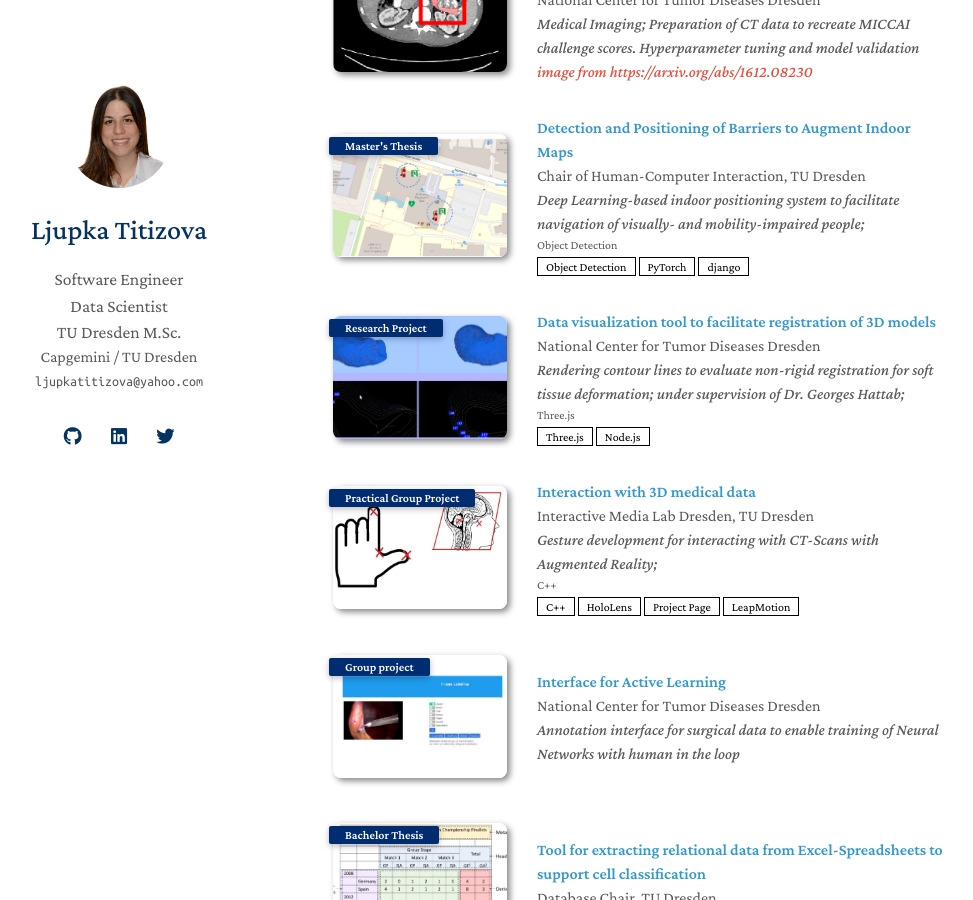
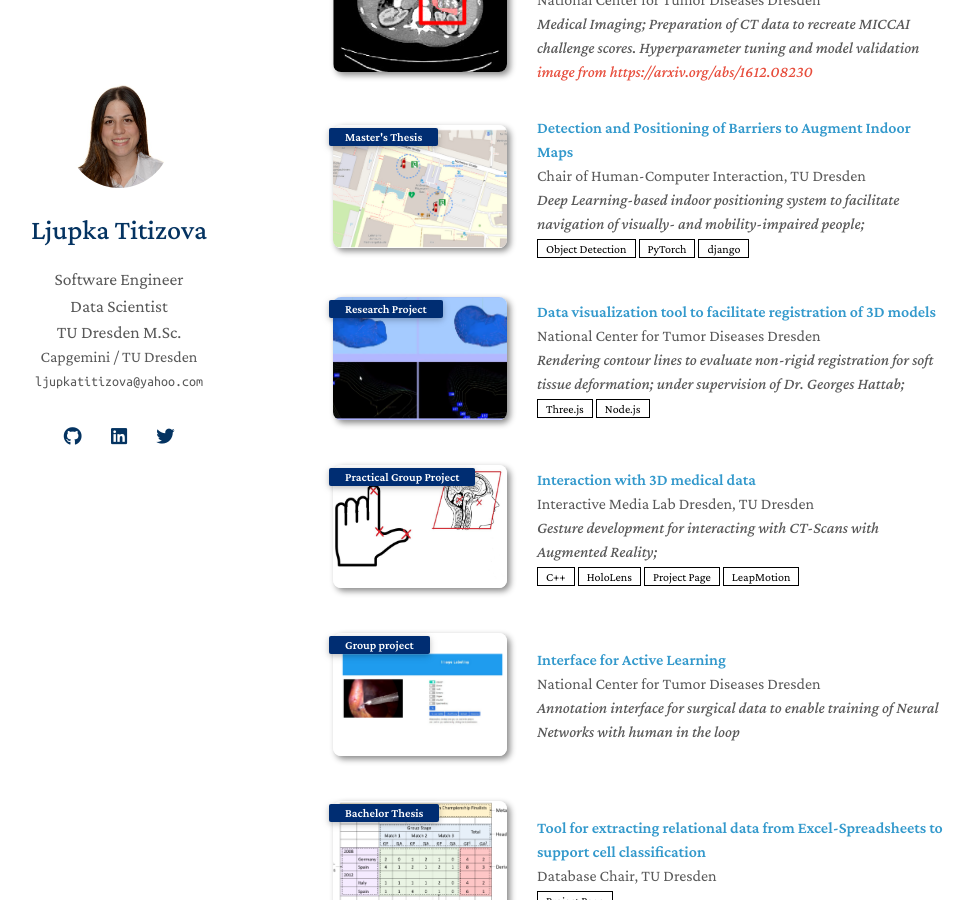
Before and after one commit to Ljupka/Ljupka.github.io, a Jekyll site: the page built from index.md, in a window 1280 px wide and 900 px high, scrolled down 560 px. Shown: the whole window, without its empty margins (157-1130 px from the left). Built offline with Jekyll 4.4.1, drawn with Linux system fonts in a browser that asks for light colours; nearby versions of some CDN libraries; a style sheet for code colours, icons or effects is not loaded; our own code applies the rules of GitHub Pages for plain Markdown files; some of the changed lines change nothing that is shown.

Commit message:
Update publications.md

```diff
--- a/_includes/publications.md
+++ b/_includes/publications.md
@@ -20,10 +20,9 @@
       <div class="author">{{ link.authors }}</div>
       <div class="periodical"><em>{{ link.conference }}</em>
       </div>
-     <div class="btn btn-sm z-depth-0" role="button" style="font-size:12px;"> {{link.pdf}}</div>
     <div class="links">
       {% if link.code %}
-      <a href="{{link.pdf}}" class="btn btn-sm z-depth-0" role="button" target="_blank" style="font-size:12px;"> {{link.pdf}}</a>
+      <a href="{{link.pdf}}" class="btn btn-sm z-depth-0 inactiveLink" role="button" target="_blank" style="font-size:12px;"> {{link.pdf}}</a>
       {% endif %}
       {% if link.code %}
       <a href="{{ link.code }}" class="btn btn-sm z-depth-0" role="button" target="_blank" style="font-size:12px;"> {{link.code}}</a>
```
